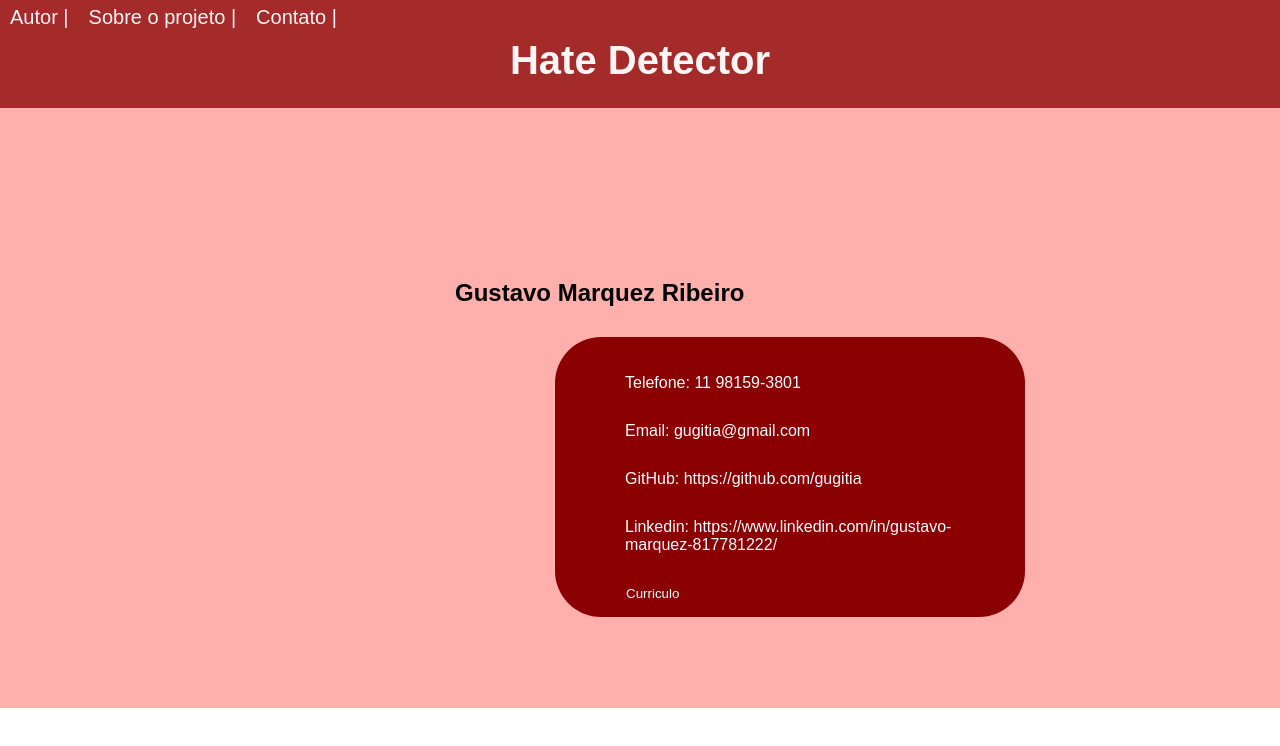
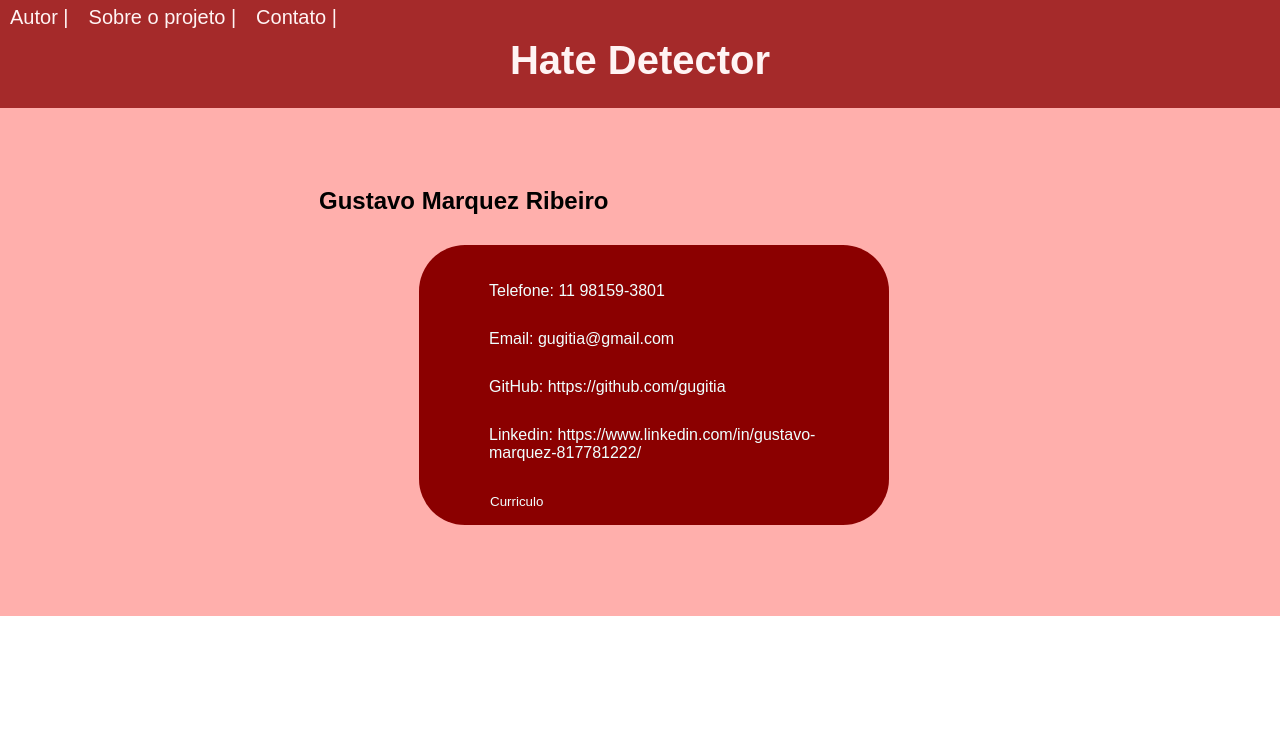
Before and after one commit to gugitia/HateDetectorJs, a React (Create React App) app: page /contact in a window 1280 px wide. Shown: the top 746 px of the page. Built offline with nearby package versions, Linux system fonts and the light colour scheme.

Commit message:
contact css editado

```diff
--- a/src/pages/contact/styles.css
+++ b/src/pages/contact/styles.css
@@ -11,6 +11,8 @@
   margin: -8px;
   padding-top: 8px;
   height: 600px;
+  margin-top: -100px;
+  margin-left: -280px;
 }
 .info {
   margin-left: 300px;
```
